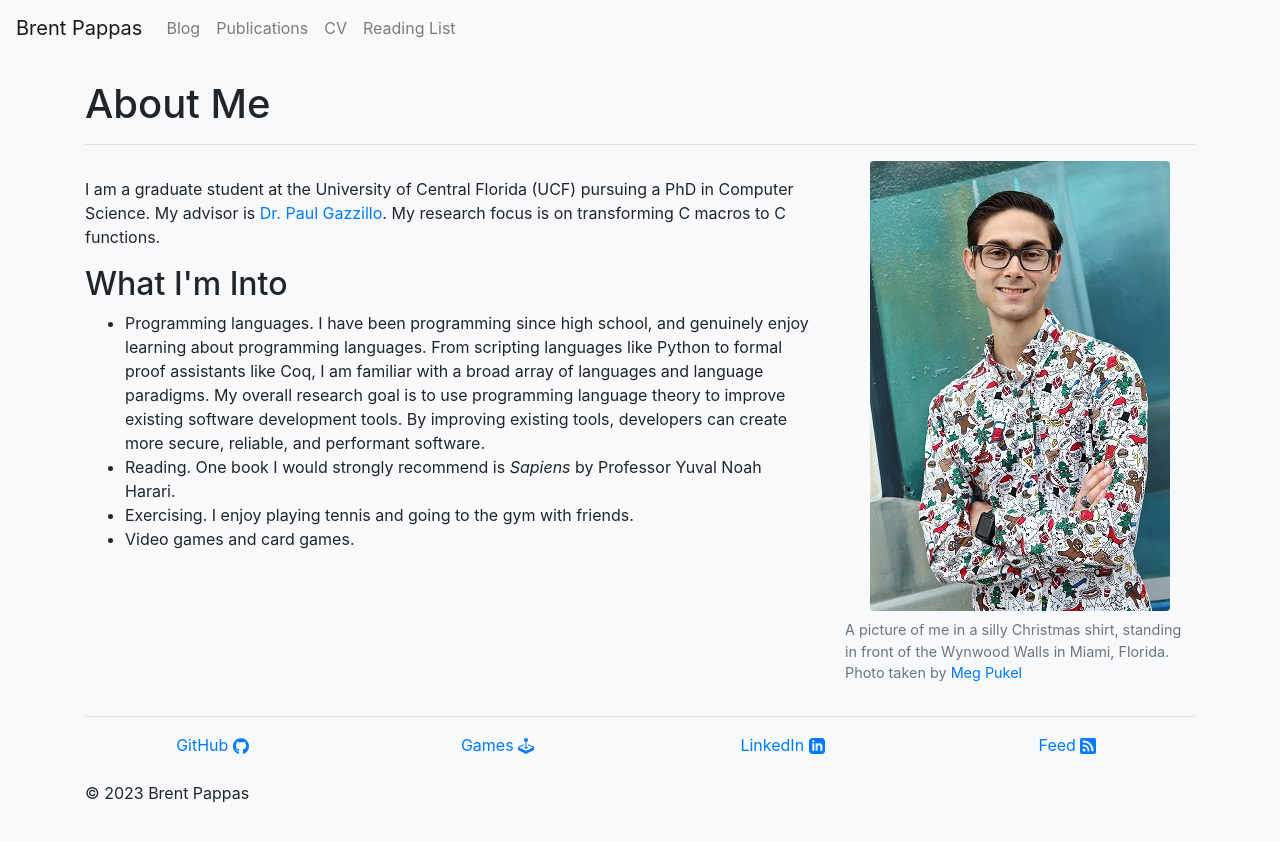
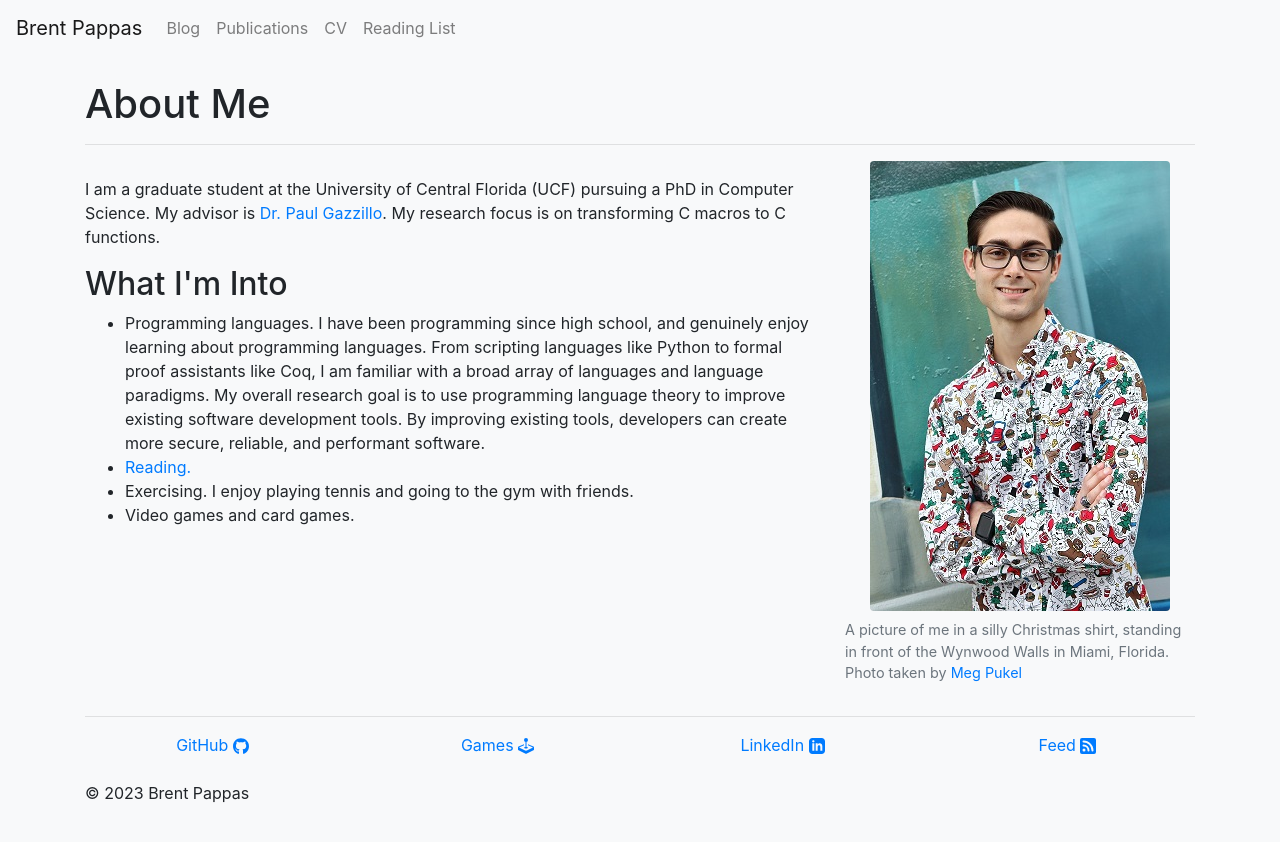
Before and after one commit to PappasBrent/pappasbrent.github.io, a Jekyll site: the page built from index.html, in a window 1280 px wide. Shown: the top 842 px of the page. Built offline with Jekyll 4.4.1, drawn with Linux system fonts in a browser that asks for light colours.

Commit message:
Add link to reading list on home page

```diff
--- a/index.html
+++ b/index.html
@@ -21,7 +21,7 @@ title: About Me
                 My overall research goal is to use programming language theory to improve existing software development tools.
                 By improving existing tools, developers can create more secure, reliable, and performant software.
             </li>
-            <li>Reading. One book I would strongly recommend is <i>Sapiens</i> by Professor Yuval Noah Harari.</li>
+            <li> <a href="/reading">Reading.</a> </li>
             <li>Exercising. I enjoy playing tennis and going to the gym with friends.</li>
             <li>Video games and card games.</li>
         </ul>
```
